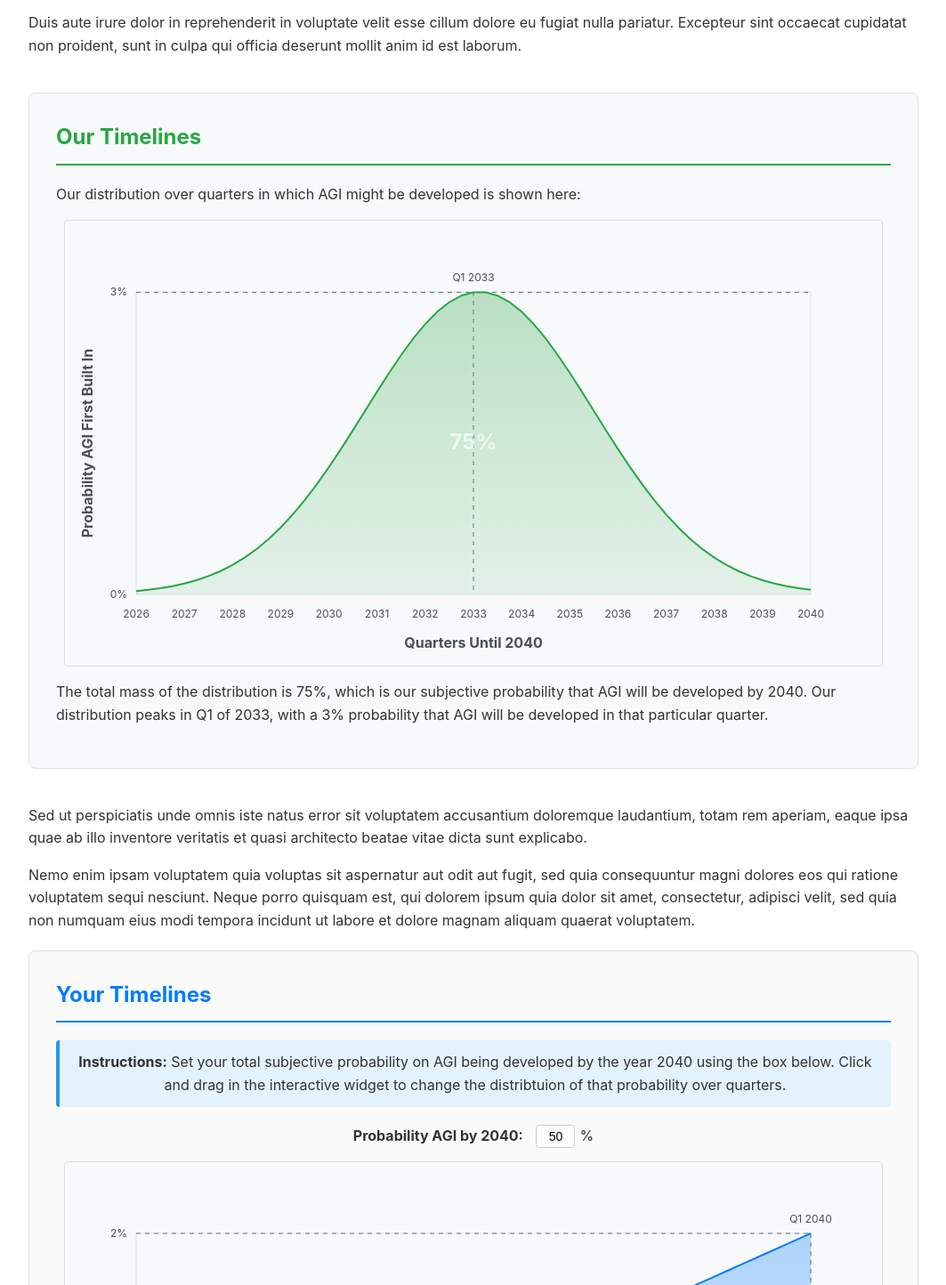
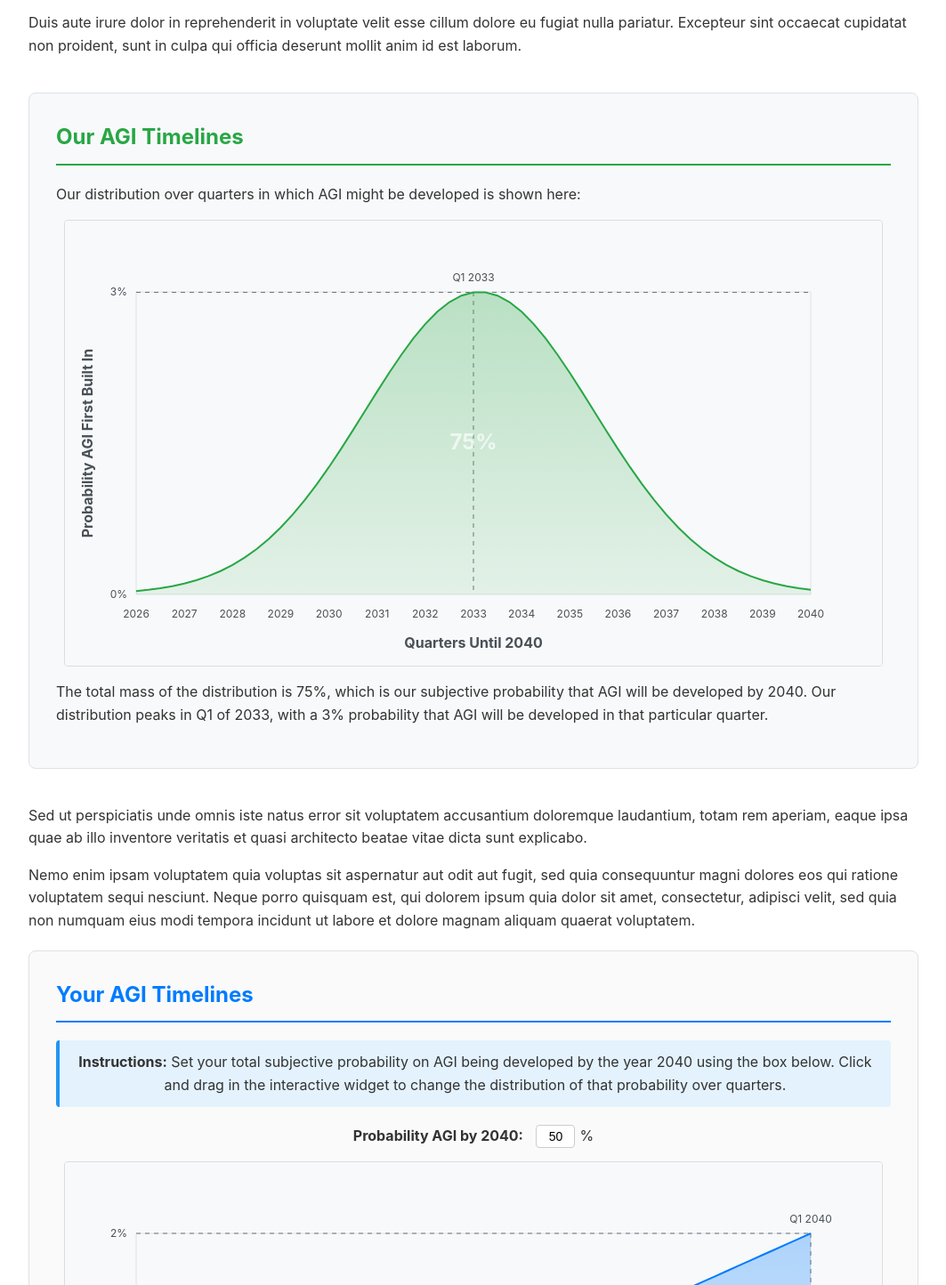
Before and after one commit to DavidUdell/AI_2027_Widgets, a website built with Vite: page demo.html in a window 1280 px wide. Shown: the part 180-1624 px from the top of the page at 89% size, without its empty margins (108-1171 px from the left). Built offline with nearby package versions, Linux system fonts and the light colour scheme.

Commit message:
fix: label AGI Timelines

```diff
--- a/demo.html
+++ b/demo.html
@@ -189,7 +189,7 @@
     </p>
 
     <div class="reference-section">
-        <h2>Our Timelines</h2>
+        <h2>Our AGI Timelines</h2>
         <p>
             Our distribution over quarters in which AGI might be developed is
             shown here:
@@ -219,12 +219,12 @@
     </p>
 
     <div class="widget-container">
-        <h2>Your Timelines</h2>
+        <h2>Your AGI Timelines</h2>
         <div class="instructions">
             <strong>Instructions:</strong> Set your total subjective
             probability on AGI being developed by the year 2040 using the box
             below. Click and drag in the interactive widget to change the
-            distribtuion of that probability over quarters.
+            distribution of that probability over quarters.
         </div>
             <div style="margin-bottom: 15px; text-align: center;">
             <label for="total-mass" style="font-weight: bold; margin-right:
```
